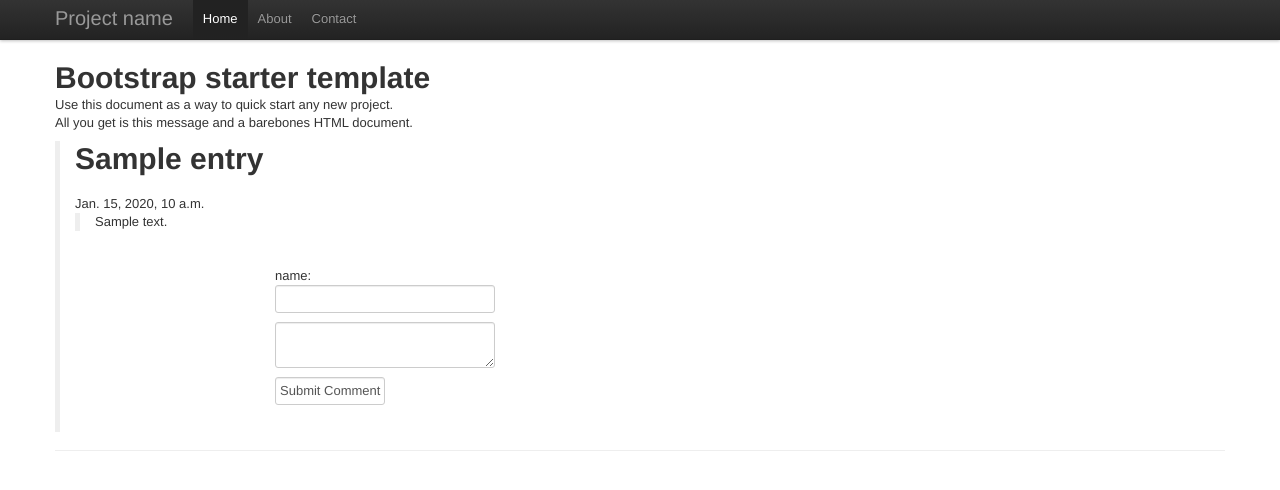
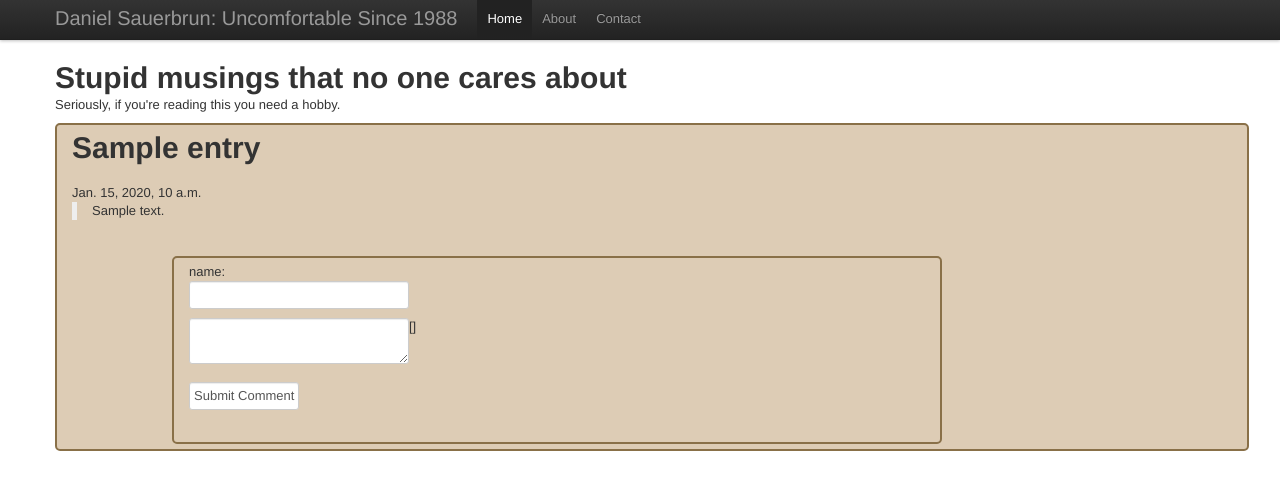
Before and after one commit to dsauerbrun/blog, a Django app: template templates/starter-template.html in a window 1280 px wide. Shown: the top 490 px of the page. Run offline with Django 3.2, Linux system fonts and the light colour scheme; the template is opened without the code that fills it: most values are stand-ins (such as "Sample title", 1, 10 or a date in 2020); form fields are guessed from the names that the template uses; some libraries are stand-ins or nearby versions.

Commit message:
removed stuff

```diff
--- a/static_files/blog.css
+++ b/static_files/blog.css
@@ -29,3 +29,27 @@ body {
         color:yellow;
         font-size:20px;
 }
+.addCommentInput{
+	border: 0px;
+}
+.addComment{
+	background-color: #ddccb5;
+	-moz-border-radius: 5px;
+	-webkit-border-radius: 5px;
+	border: 2px solid #897048;
+	padding: 5px 5px 5px 15px;
+}
+.commentPost{
+	background-color: #ddccb5;
+	-moz-border-radius: 5px;
+	-webkit-border-radius: 5px;
+	border: 2px solid #897048;
+	padding: 5px 5px 5px 15px;
+}
+.blogPost{
+	background-color: #ddccb5;
+	-moz-border-radius: 5px;
+	-webkit-border-radius: 5px;
+	border: 2px solid #897048;
+	padding: 5px 5px 5px 15px;
+}
--- a/templates/starter-template.html
+++ b/templates/starter-template.html
@@ -8,6 +8,7 @@
     <meta name="author" content="">
 
     <!-- Le styles -->
+    <link href="{{ STATIC_URL }}blog.css" rel="stylesheet">
     <link href="{{ STATIC_URL }}bootstrap/css/bootstrap.css" rel="stylesheet">
     <style>
       body {
@@ -35,7 +36,7 @@
             <span class="icon-bar"></span>
             <span class="icon-bar"></span>
           </a>
-          <a class="brand" href="#">Project name</a>
+          <a class="brand" href="#">Daniel Sauerbrun: Uncomfortable Since 1988</a>
           <div class="nav-collapse">
             <ul class="nav">
               <li class="active"><a href="#">Home</a></li>
@@ -49,13 +50,12 @@
 
     <div class="container">
 
-      <h1>Bootstrap starter template</h1>
-      <p>Use this document as a way to quick start any new project.<br> All you get is this message and a barebones HTML document.</p>
+      <h1>Stupid musings that no one cares about</h1>
+      <p>Seriously, if you're reading this you need a hobby.</p>
 	{% block content %}
-                {% for e in entries reversed %}
+                {% for e in entries %}
                 <div class="row">
-			<div class="span12">
-				<blockquote>
+			<div class="span12 blogPost">
 					<h1>    {{ e.title }}</h1><br />
 					{{ e.date }}<br />
 					<div class="row">
@@ -77,12 +77,12 @@
 						</div>
 					</div>
 					<div class="row">
-						<div class="offset2 span8">
+						<div class="offset1 span8">
 							<div class="addComment">
 								<form action="{% url blog.views.add_comment e.id %}" method="POST">{% csrf_token %}
 									<div id="cform">
 										name:<br /> {{ form.user }}
-										<p class="input-xlarge"> {{ form.text }} </p>
+										<p class="input-xlarge"> {{ form.text }}{{ form.text.errors }} </p>
 									</div>
 									<div id="submit"><input type="submit" value="Submit Comment"></div>
 								</form>
@@ -93,7 +93,7 @@
 					{% for i in comments reversed %}
 						{% if i.belongs_to_blog == e %}
 							<div class="row">
-								<div class="offset1 span8">
+								<div class="offset1 span8 commentPost">
 									<div class="comment">
 										<div class="commentUser">{{ i.user }}</div>
 										<div class="commentDate">{{ i.date }}</div>
@@ -104,12 +104,9 @@
 						{% endif %}
 					{% endfor %}
 					</div>
-				</blockquote>
-				<hr />
 			</div>
 		</div>
-                {% endfor %}
-
+		{% endfor %}
         {% endblock %}
 
     </div> <!-- /container -->
--- a/urls.py
+++ b/urls.py
@@ -1,8 +1,10 @@
 from django.conf.urls.defaults import patterns, include, url
+from django.conf import settings
 from django.contrib.staticfiles.urls import staticfiles_urlpatterns
 
 # Uncomment the next two lines to enable the admin:
 from django.contrib import admin
+
 admin.autodiscover()
 
 urlpatterns = patterns('',
@@ -22,6 +24,7 @@ urlpatterns = patterns('',
     url(r'^$','blog.views.index',name='blog_index'),
     url(r'^login/$','auth.views.login_user'),
     url(r'^uploads/(?P<path>.*)$', 'django.views.static.serve',
-        {'document_root': './media_files/uploads/'}),
+        {'document_root': settings.MEDIA_ROOT+'/uploads/'}),
+#        {'document_root': '/srv/www/blog/media_files/uploads/'}),
 )
 urlpatterns += staticfiles_urlpatterns()
```
Also changed, not shown: admin.py (+6 -2 lines), models.py (deleted, +0 -25 lines), settings.py (+9 -3 lines), views.py (deleted, +0 -42 lines).
